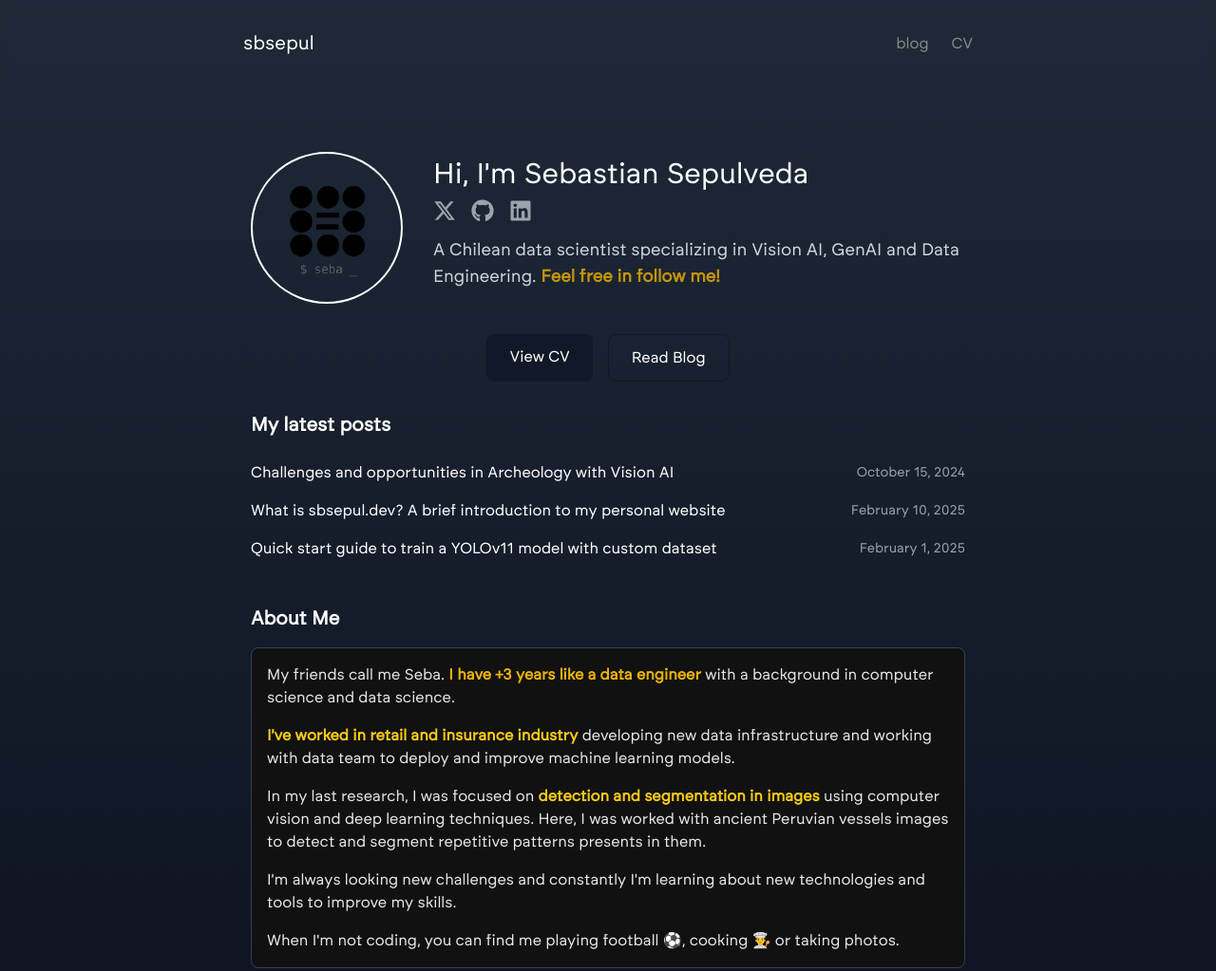
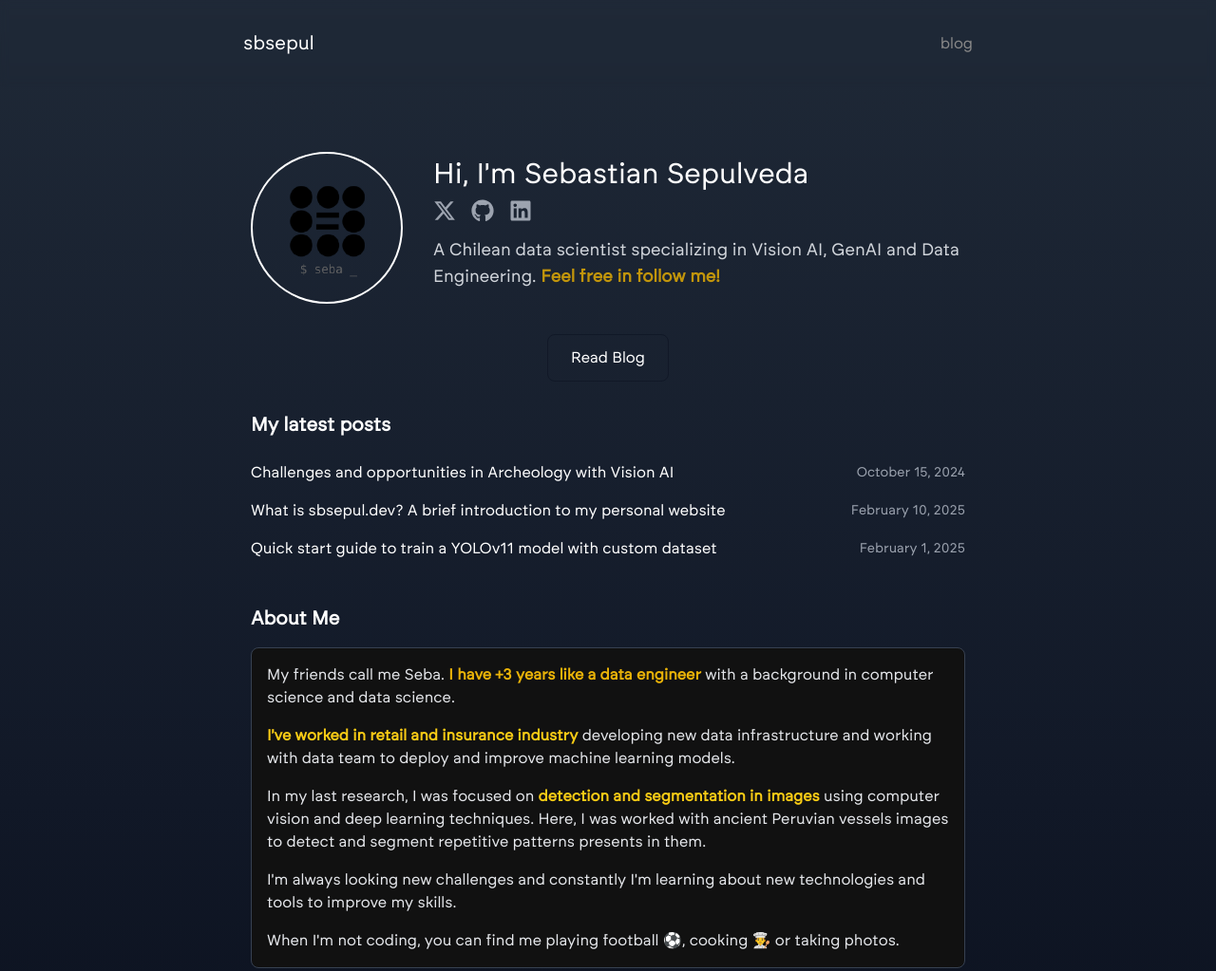
Before and after one commit to sbsepul/sbsepul.github.io, an Astro site: page / in a window 1280 px wide. Shown: the top 1023 px of the page at 95% size. Built offline with nearby package versions, Linux system fonts and the light colour scheme; Astro itself is replaced by a stand-in of ours.

Commit message:
remove cv

```diff
--- a/src/components/NavBar.tsx
+++ b/src/components/NavBar.tsx
@@ -27,7 +27,6 @@ const NavBar = () => {
           <div className="space-x-6">
             <MenuItem href="/blog">blog</MenuItem>
             <MenuItem href="/photos" hidden>photos</MenuItem>
-            <MenuItem href="/cv_en.pdf">CV</MenuItem>
           </div>
         </div>
       </div>
--- a/src/pages/index.astro
+++ b/src/pages/index.astro
@@ -49,12 +49,6 @@ var options = { year: 'numeric', month: 'long', day: 'numeric' };
       </div>
       <!-- Buttons row: Centered -->
       <div class="flex justify-center space-x-4 mt-8">
-        <a
-          href="/cv_en.pdf"
-          class="inline-block px-6 py-3 bg-gray-900 text-white rounded-lg hover:bg-gray-300 hover:text-dark-bg transition-colors"
-        >
-          View CV
-        </a>
         <a
           href="/blog"
           class="inline-block px-6 py-3 border border-gray-900 rounded-lg hover:bg-gray-300 hover:text-dark-bg transition-colors"
```
Also changed, not shown: 1 other file.
